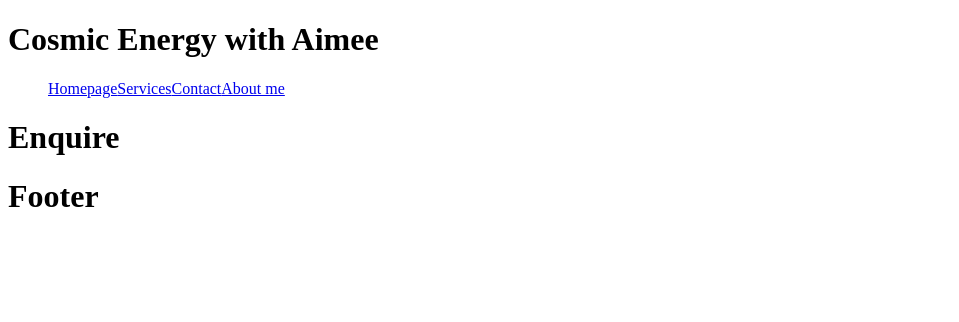
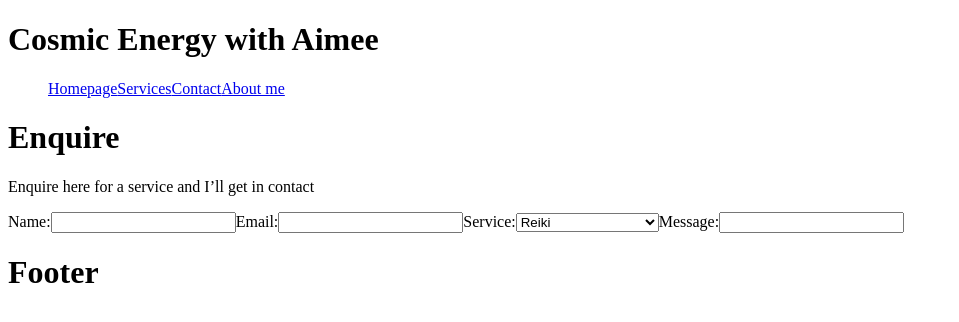
Before and after one commit to deshandeshandeshan/cosmicenergywithaimee, a React (Create React App) app in the folder client/: page /contact in a window 1280 px wide. Shown: the top 322 px of the page, without its empty margins (0-959 px from the left). Built offline with nearby package versions, Linux system fonts and the light colour scheme.

Commit message:
Content / form added to contact page

```diff
--- a/client/src/components/Contact.js
+++ b/client/src/components/Contact.js
@@ -1,7 +1,27 @@
 const Enquire = () => {
   return (
     <main>
-      <h1>Enquire</h1>
+      <div>
+        <h1>Enquire</h1>
+        <p>Enquire here for a service and I’ll get in contact</p>
+        <form>
+          <label for="name">Name:</label>
+          <input type="text" id="name" name="name" />
+
+          <label for="email">Email:</label>
+          <input type="text" id="email" name="email" />
+
+          <label for="service">Service:</label>
+          <select name="services" id="service">
+            <option value="reiki">Reiki</option>
+            <option value="oracle">Oracle card reading</option>
+            <option value="medium">Mediumship reading</option>
+          </select>
+
+          <label for="message">Message:</label>
+          <input type="text" id="message" name="message" />
+        </form>
+      </div>
     </main>
   );
 };
```
